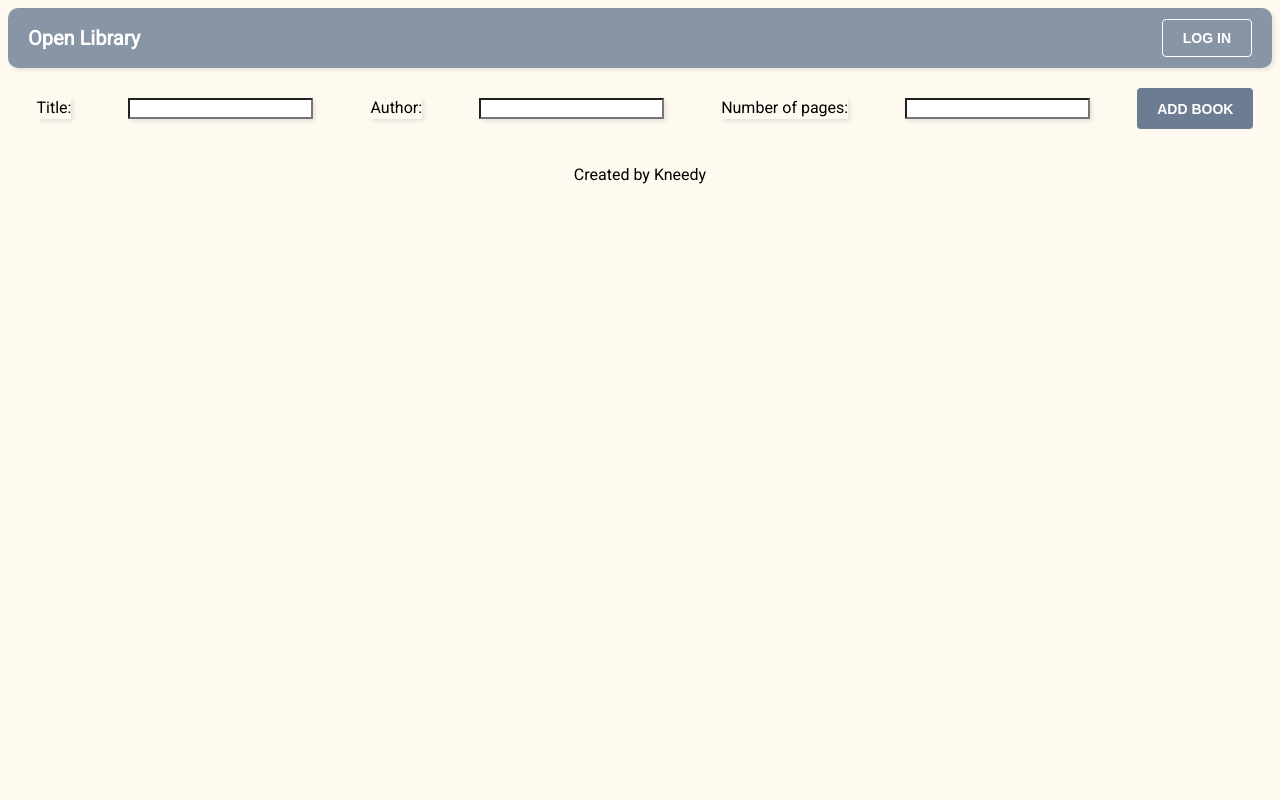
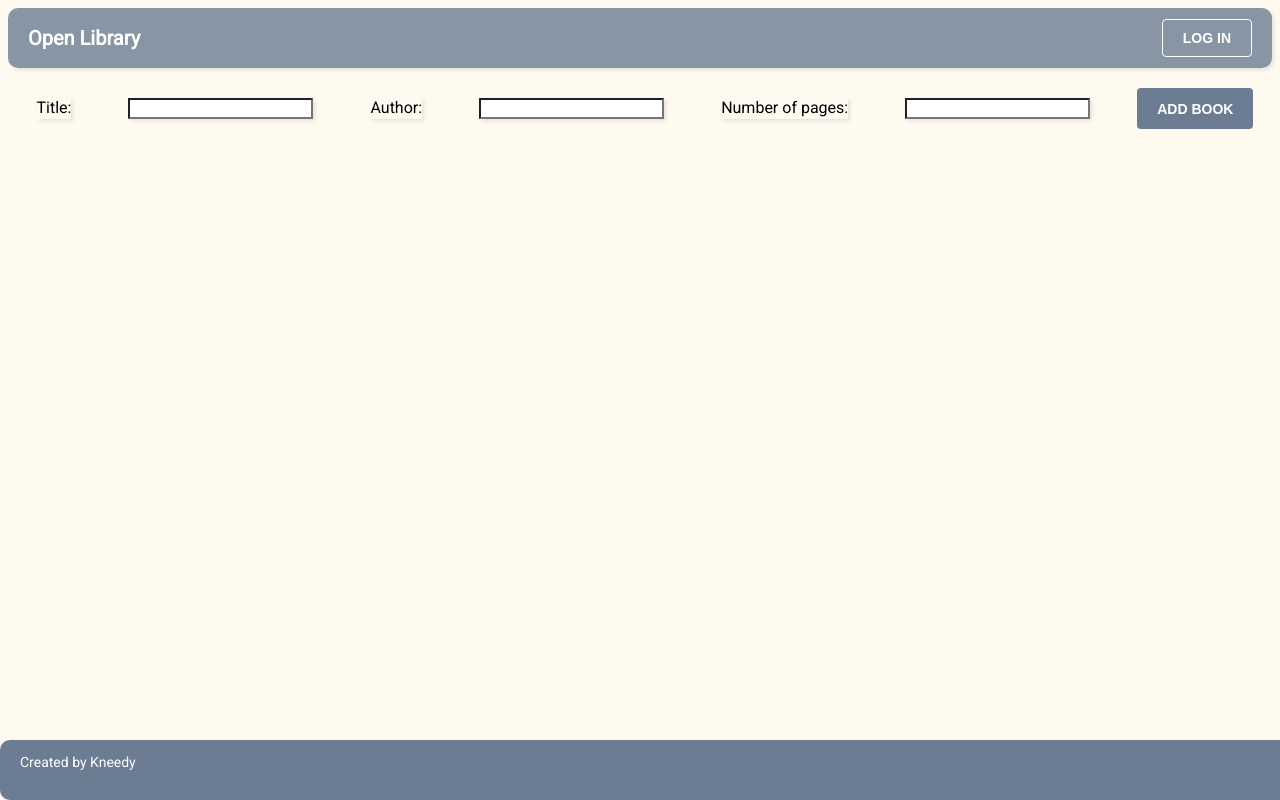
Before and after one commit to KingdomKlyuch/LibraryJS, a plain HTML site: page index.html in a window 1280 px wide. Drawn offline with Linux system fonts and the light colour scheme.

Commit message:
Style footer

```diff
--- a/styles.css
+++ b/styles.css
@@ -164,3 +164,23 @@ body {
 .header-login-button:active {
   transform: translateY(1px);
 }
+
+.footer {
+  position: fixed;
+
+  left: 0;
+  bottom: 0;
+  width: 97.7%;
+  background-color: rgb(107, 124, 147);
+  color: #fff;
+  height: 60px;
+  padding: 0 20px;
+  border-radius: 10px;
+  box-shadow: 2px 2px 4px rgba(0, 0, 0, 0.1);
+}
+
+
+.footer-credit {
+  margin-left: auto;
+  font-size: 14px;
+}
```
